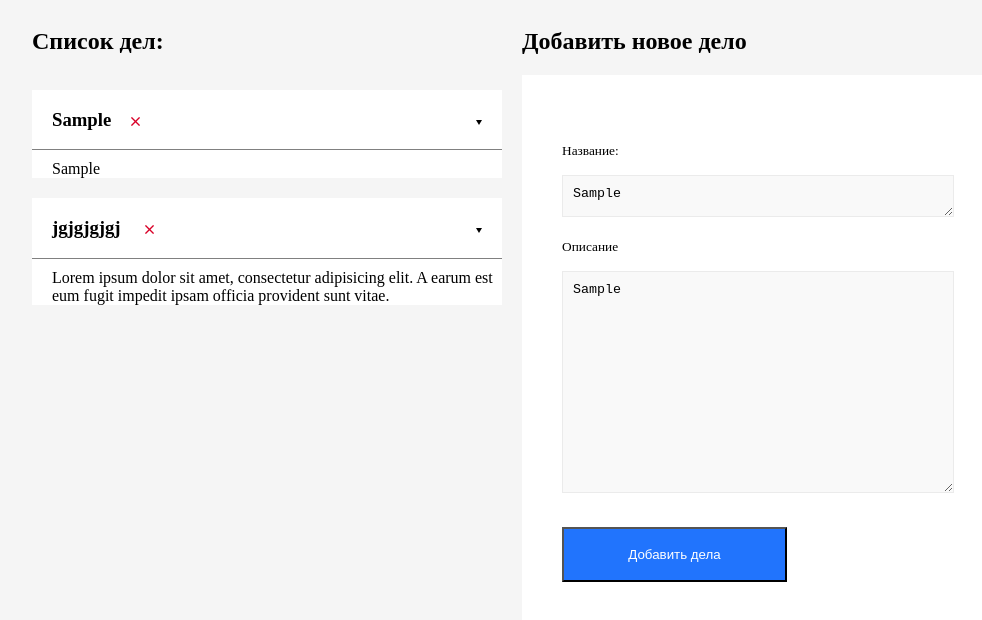
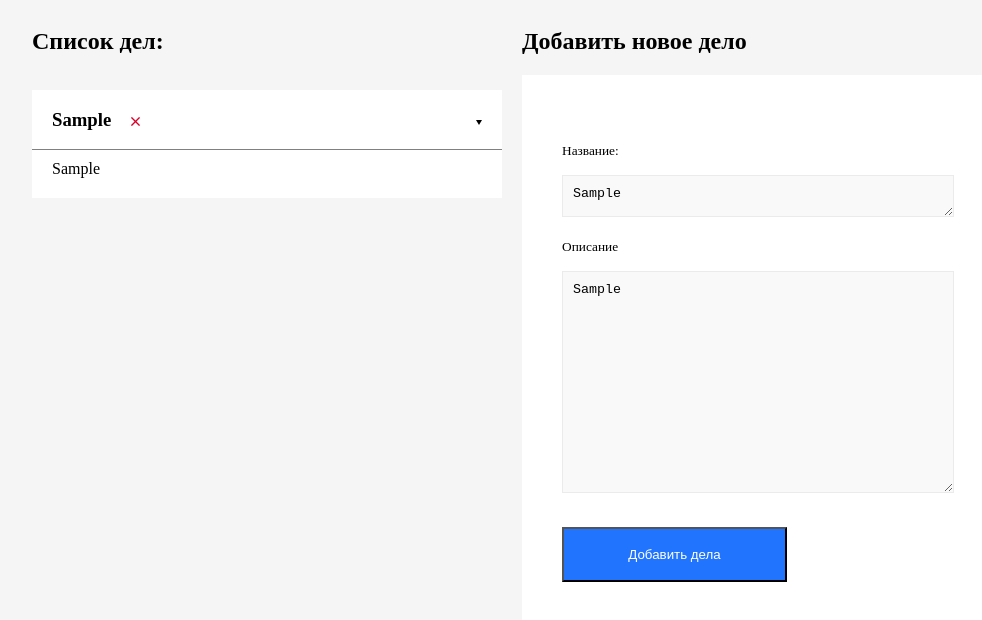
Before and after one commit to MrDarkSite/dark, a plain HTML site: page Things/index.html in a window 1280 px wide. Both pictures are taken after typing "Sample", "Sample" into the empty fields and a click on the button "Добавить дела". Shown: the whole page, without its empty margins (216-1198 px from the left). Drawn offline with Linux system fonts and the light colour scheme.

Commit message:
all done!

```diff
--- a/Things/index.html
+++ b/Things/index.html
@@ -13,14 +13,6 @@
         <h2>Список дел:</h2>
         <div id="things-to-do">
             <div id="nothing">Добавьте дело...</div>
-            <div class="thing">
-                <div class="header_left">
-                    <h3>jgjgjgjgj</h3>
-                    <img id="cross" src="img/cross.png" alt="">
-                    <img id="arrow" src="img/arrow.png" alt="">
-                </div>
-                <div id ="text">Lorem ipsum dolor sit amet, consectetur adipisicing elit. A earum est eum fugit impedit ipsam officia provident sunt vitae.</div>
-            </div>
     </div>
         </div>
     <div class="right-column">
--- a/Things/scripts.js
+++ b/Things/scripts.js
@@ -31,7 +31,7 @@ $(function () {
 
         $(document).ready(function () {
                 $("body").on("click", "#arrow", function () {
-                    $(this).prev("#header_left").slideToggle(300);
+                    $(this).next().slideToggle(300);
                 });
             });
 
--- a/Things/styles.css
+++ b/Things/styles.css
@@ -34,7 +34,7 @@ body{
     position: relative;
 }
 
-.text{
+#text{
     padding-bottom: 20px;
 }
 
```
